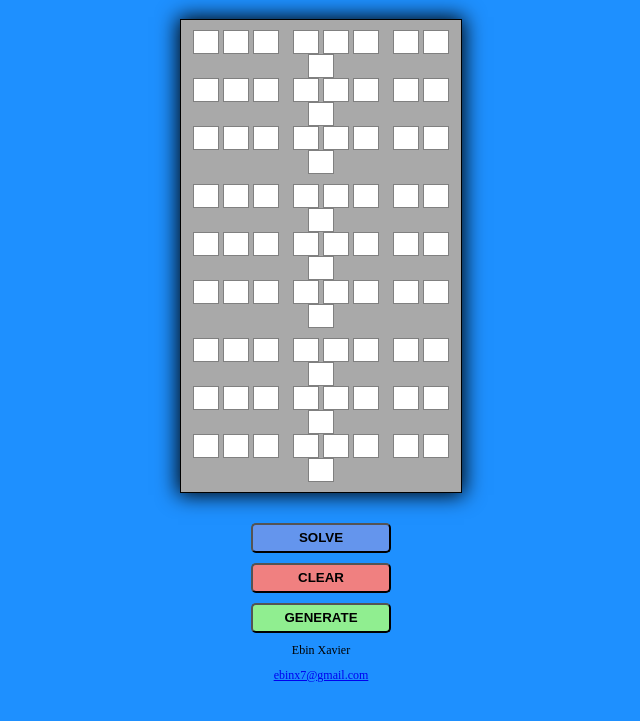
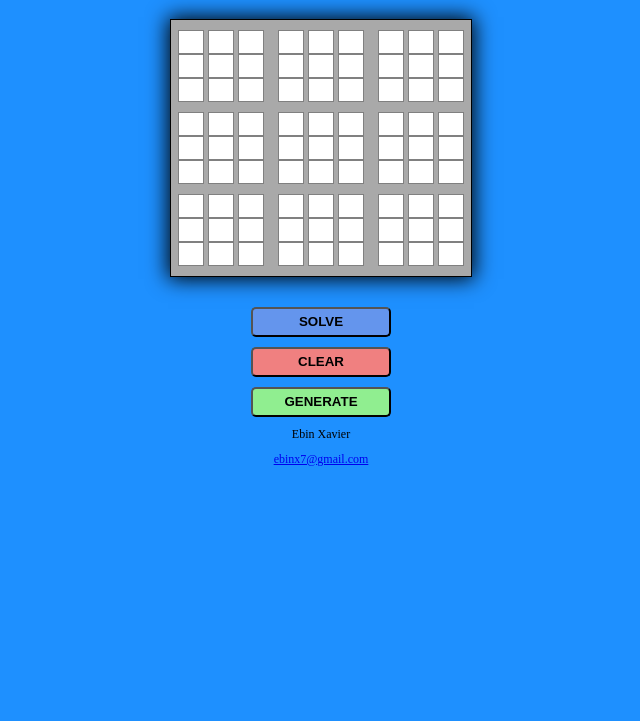
Before and after one commit to ebinxavier/sudoku-solver, a website: page index.html in a window 1280 px wide. Shown: the part 61-782 px from the top of the page, without its empty margins (319-959 px from the left). Drawn offline with Linux system fonts and the light colour scheme.

Commit message:
Board style fix.

```diff
--- a/style.css
+++ b/style.css
@@ -22,7 +22,7 @@ input{
 .board {
     text-align: center;
     border: 1px solid black;
-    width: 280px;
+    width: 300px;
     padding: 10px 0;
     display: inline-block;
     background: darkgray;
```
